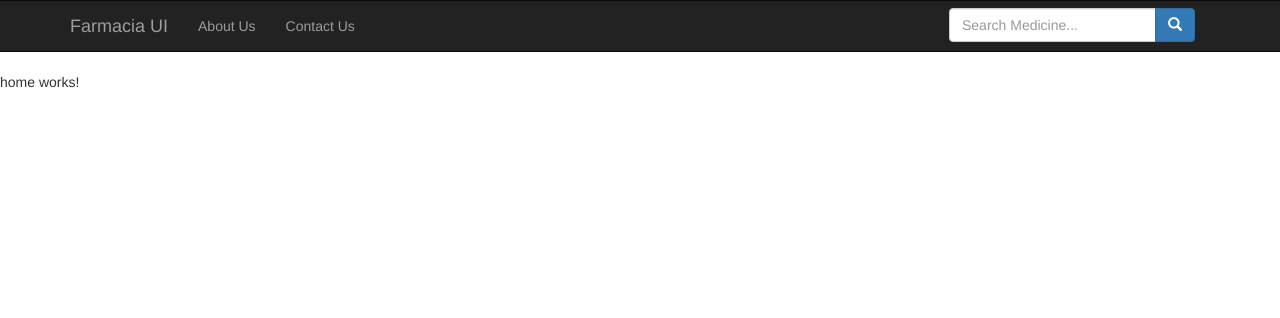
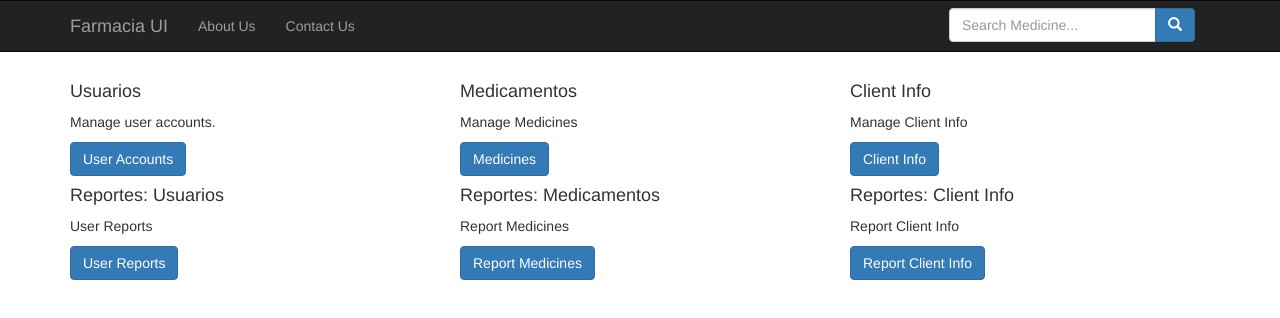
Before and after one commit to antonio25x/FarmaciaUI, an Angular app in the folder ui/: page / in a window 1280 px wide. Shown: the top 318 px of the page. Built offline with nearby package versions, Linux system fonts and the light colour scheme.

Commit message:
Start home component layout

```diff
--- a/ui/src/app/home/home.component.html
+++ b/ui/src/app/home/home.component.html
@@ -1,3 +1,69 @@
-<p>
-  home works!
-</p>
+
+<!-- TODO: Create a component for each card and have an array of operations
+    instead of hard coding the values. -->
+<div class="container">
+  <div class="row">
+
+    <div class="col-sm-4">
+      <div class="card">
+        <div class="card-body">
+          <h4 class="card-title">Usuarios</h4>
+          <p class="card-text">Manage user accounts.</p>
+          <a href="#" class="btn btn-primary">User Accounts</a>
+        </div>
+      </div>
+    </div>
+
+    <div class="col-sm-4">
+      <div class="card">
+        <div class="card-body">
+          <h4 class="card-title">Medicamentos</h4>
+          <p class="card-text">Manage Medicines</p>
+          <a href="#" class="btn btn-primary">Medicines</a>
+        </div>
+      </div>
+    </div>
+
+    <div class="col-sm-4">
+      <div class="card">
+        <div class="card-body">
+          <h4 class="card-title">Client Info</h4>
+          <p class="card-text">Manage Client Info</p>
+          <a href="#" class="btn btn-primary">Client Info</a>
+        </div>
+      </div>
+    </div>
+  </div>
+
+  <div class="row">
+    <div class="col-sm-4">
+      <div class="card">
+        <div class="card-body">
+          <h4 class="card-title">Reportes: Usuarios</h4>
+          <p class="card-text">User Reports</p>
+          <a href="#" class="btn btn-primary">User Reports</a>
+        </div>
+      </div>
+    </div>
+
+    <div class="col-sm-4">
+      <div class="card">
+        <div class="card-body">
+          <h4 class="card-title">Reportes: Medicamentos</h4>
+          <p class="card-text">Report Medicines</p>
+          <a href="#" class="btn btn-primary">Report Medicines</a>
+        </div>
+      </div>
+    </div>
+
+    <div class="col-sm-4">
+      <div class="card">
+        <div class="card-body">
+          <h4 class="card-title">Reportes: Client Info</h4>
+          <p class="card-text">Report Client Info</p>
+          <a href="#" class="btn btn-primary">Report Client Info</a>
+        </div>
+      </div>
+    </div>
+  </div>
+</div>
```
